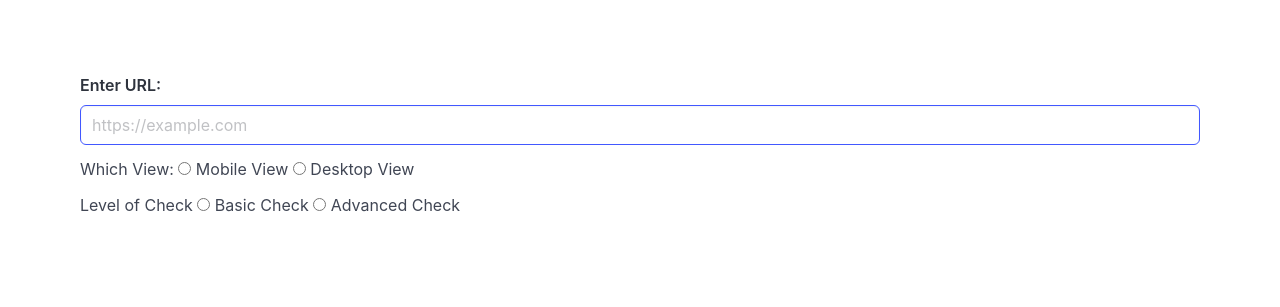
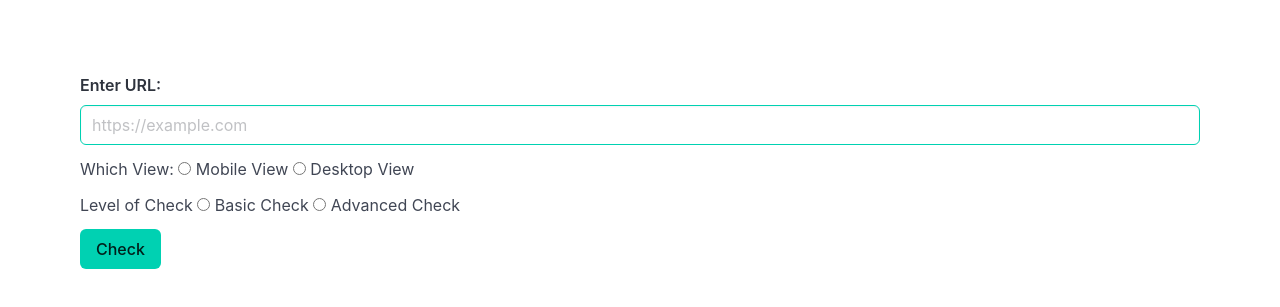
Before and after one commit to Programmer-Arvind/Web-Accessibilty-Checker, a plain HTML site: page templates/index.html in a window 1280 px wide. Shown: the part 107-414 px from the top of the page. Drawn offline with nearby package versions, Linux system fonts and the light colour scheme.

Commit message:
Added: Submit

```diff
--- a/templates/index.html
+++ b/templates/index.html
@@ -25,7 +25,7 @@
                     <div class="field">
                         <label id="user-input-url" class="label">Enter URL: </label>
                         <div class="control">
-                            <input id="user-input-url" class="input is-link" type="text"
+                            <input id="user-input-url" class="input is-primary" type="text"
                                 placeholder="https://example.com">
                         </div>
                     </div>
@@ -43,6 +43,8 @@
                         Advanced Check
                     </div>
 
+                    <submit class="button is-primary">Check</submit>
+
 
                 </form>
             </div>
```
